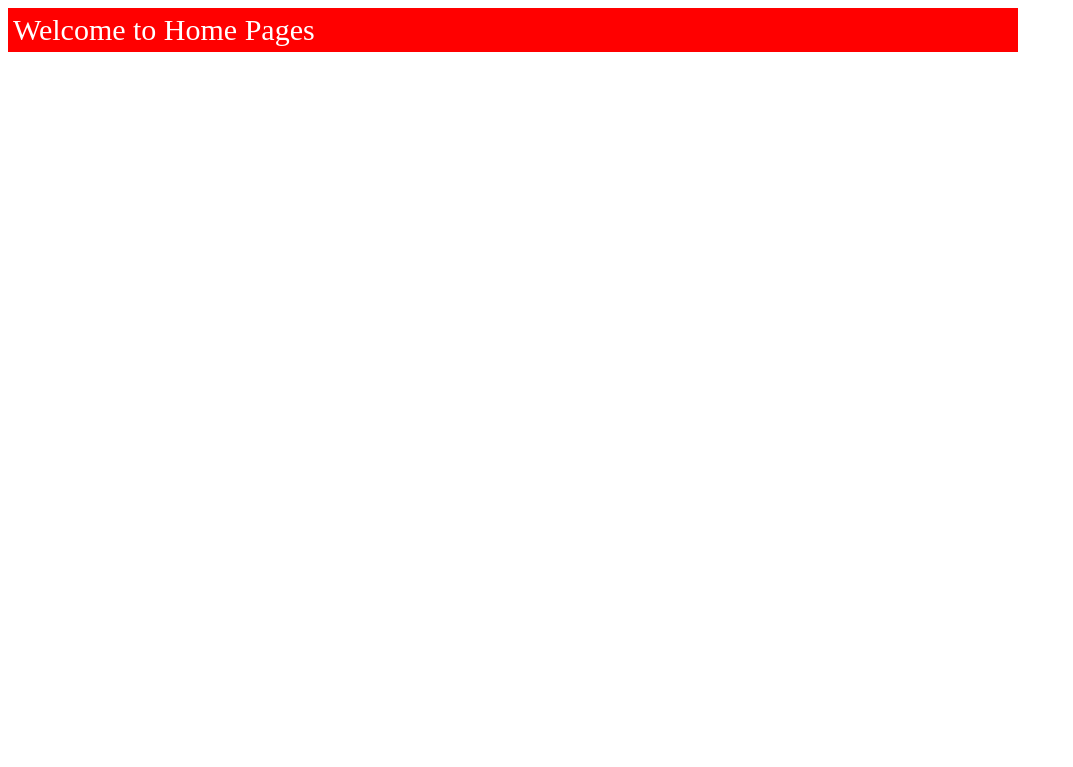
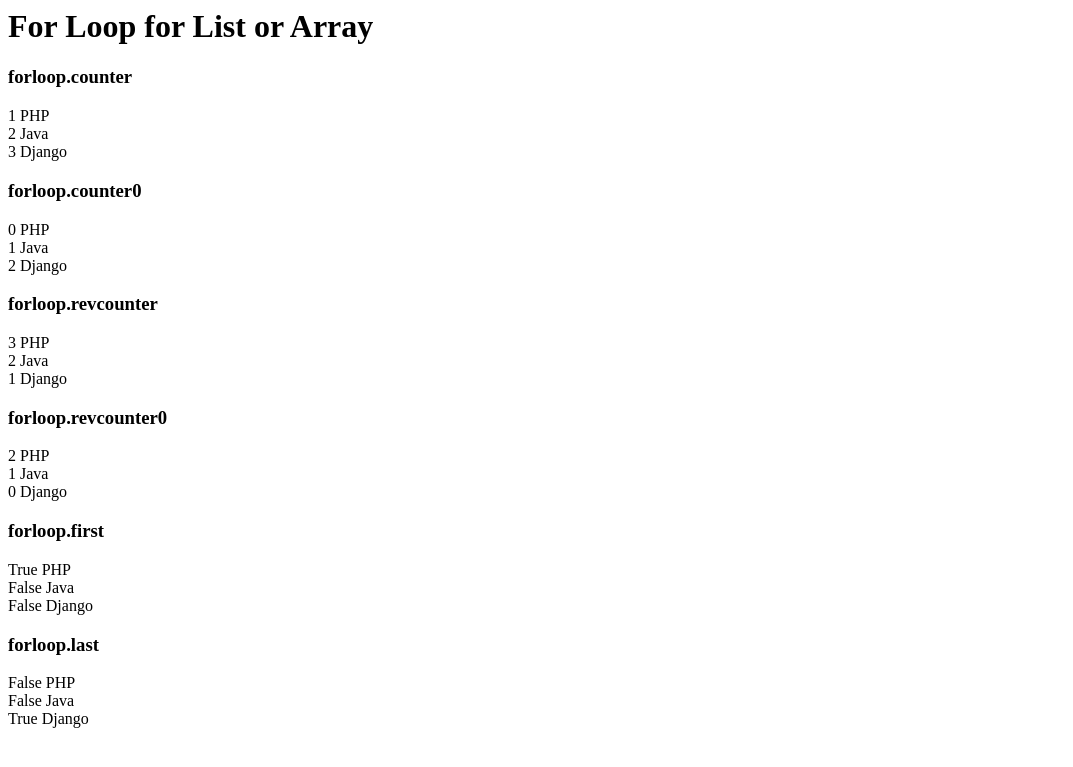
Before and after one commit to prajapatihet/firstproject, a Django app: page / in a window 1280 px wide. Shown: the top 767 px of the page, without its empty margins (0-1073 px from the left). Run offline with Django 5.2, Linux system fonts and the light colour scheme.

Commit message:
forloop for list

```diff
--- a/firstproject/views.py
+++ b/firstproject/views.py
@@ -4,7 +4,12 @@ from django.shortcuts import render
 def homePage(req):
     data={
         'title': 'Home New Page',
-        'bdata' : 'Welcome to Home Pages'
+        'bdata' : 'Welcome to Home Pages',
+        'clist': ['PHP','Java','Django'],
+        'student-details':[
+            {'name':'het','phone':'9265504653'},
+            {'name':'deep','phone':'9265154653'},
+        ]
     }
     return render(req,"index.html",data)
 
--- a/templates/index.html
+++ b/templates/index.html
@@ -12,8 +12,23 @@
         </style>
     </head>
     <body>
-        <div class="main">
-            {{bdata}}
+        <div>
+            <h1>For Loop for List or Array</h1>
+            <h3>forloop.counter</h3>
+            {% for n in clist %}<div>{{forloop.counter}} {{n}}</div>{% endfor %}
+            <h3>forloop.counter0</h3>
+            {% for n in clist %}<div>{{forloop.counter0}} {{n}}</div>{% endfor %}
+            <h3>forloop.revcounter</h3>
+            {% for n in clist %}<div>{{forloop.revcounter}} {{n}}</div>{% endfor %}
+            <h3>forloop.revcounter0</h3>
+            {% for n in clist %}<div>{{forloop.revcounter0}} {{n}}</div>{% endfor %}
+            <h3>forloop.first</h3>
+            {% for n in clist %}<div>{{forloop.first}} {{n}}</div>{% endfor %}
+            <h3>forloop.last</h3>
+            {% for n in clist %}<div>{{forloop.last}} {{n}}</div>{% endfor %}
+
+        </br>
+
         </div>
     </body>
 </html>
```
